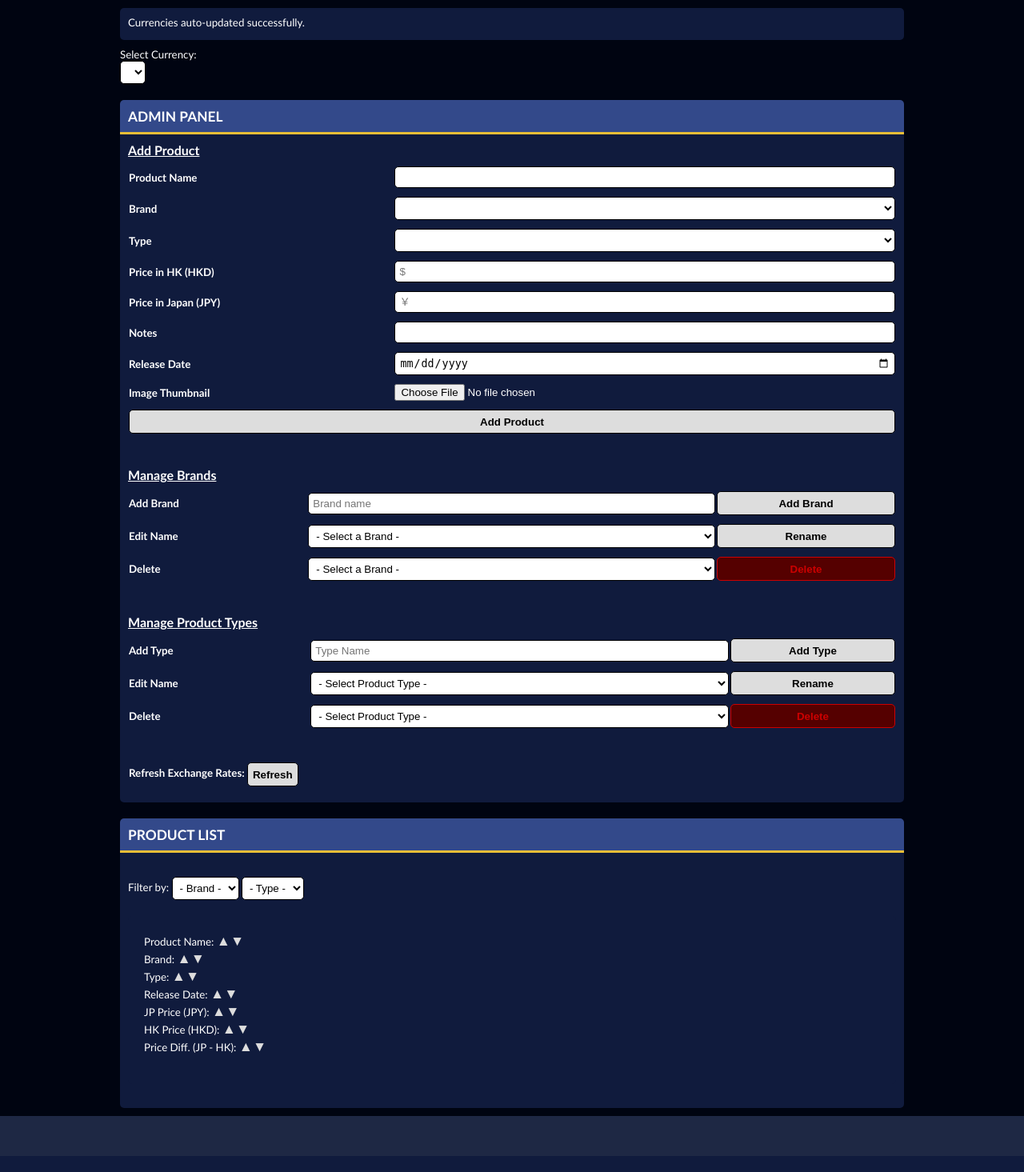
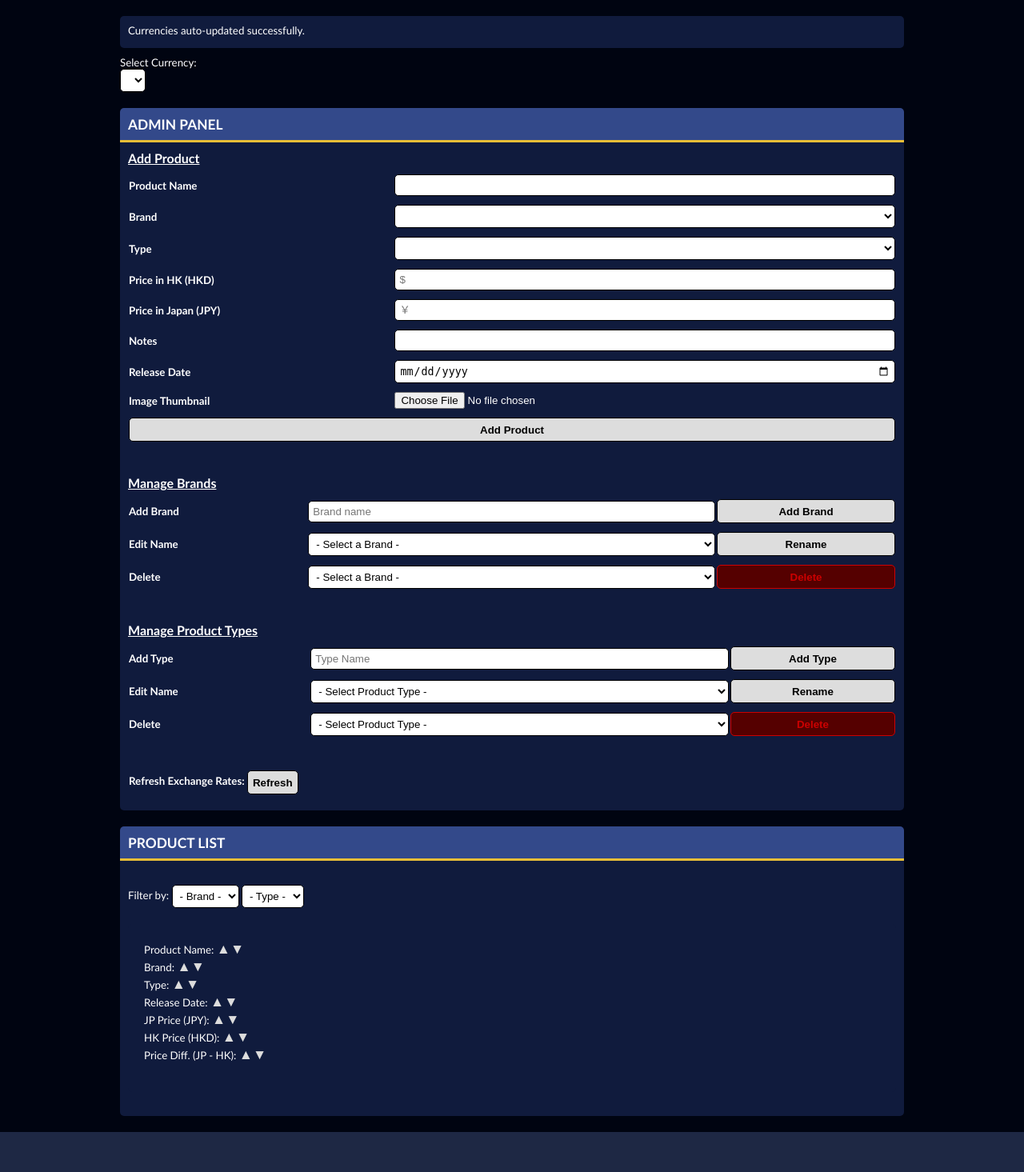
Before and after one commit to hecheff/pc-parts-price-checker, a PHP site: page / in a window 1280 px wide. Shown: the part 50-1515 px from the top of the page at 80% size. Run offline with PHP 8.4, Linux system fonts and the light colour scheme; data that the repository does not hold is empty.

Commit message:
Minor wrapper margin adjustment.

```diff
--- a/css/common.css
+++ b/css/common.css
@@ -117,7 +117,7 @@ input[type=submit].delete:active {
 
 div.wrapper_main {
   width: auto;
-  margin: 10px 150px;
+  margin: 20px 150px;
   min-height: 100%;
 }
 
--- a/css/common.scss
+++ b/css/common.scss
@@ -113,7 +113,7 @@ input[type=submit].delete:active { background-color: $color_delete_red/4; }
 div.wrapper_main {
     width:auto;
 
-    margin: $margin_small 150px;
+    margin: $margin_default 150px;
     min-height:100%;
 }
 @media screen and (max-width: $width_threshold) {
```
Also changed, not shown: 1 other file.
